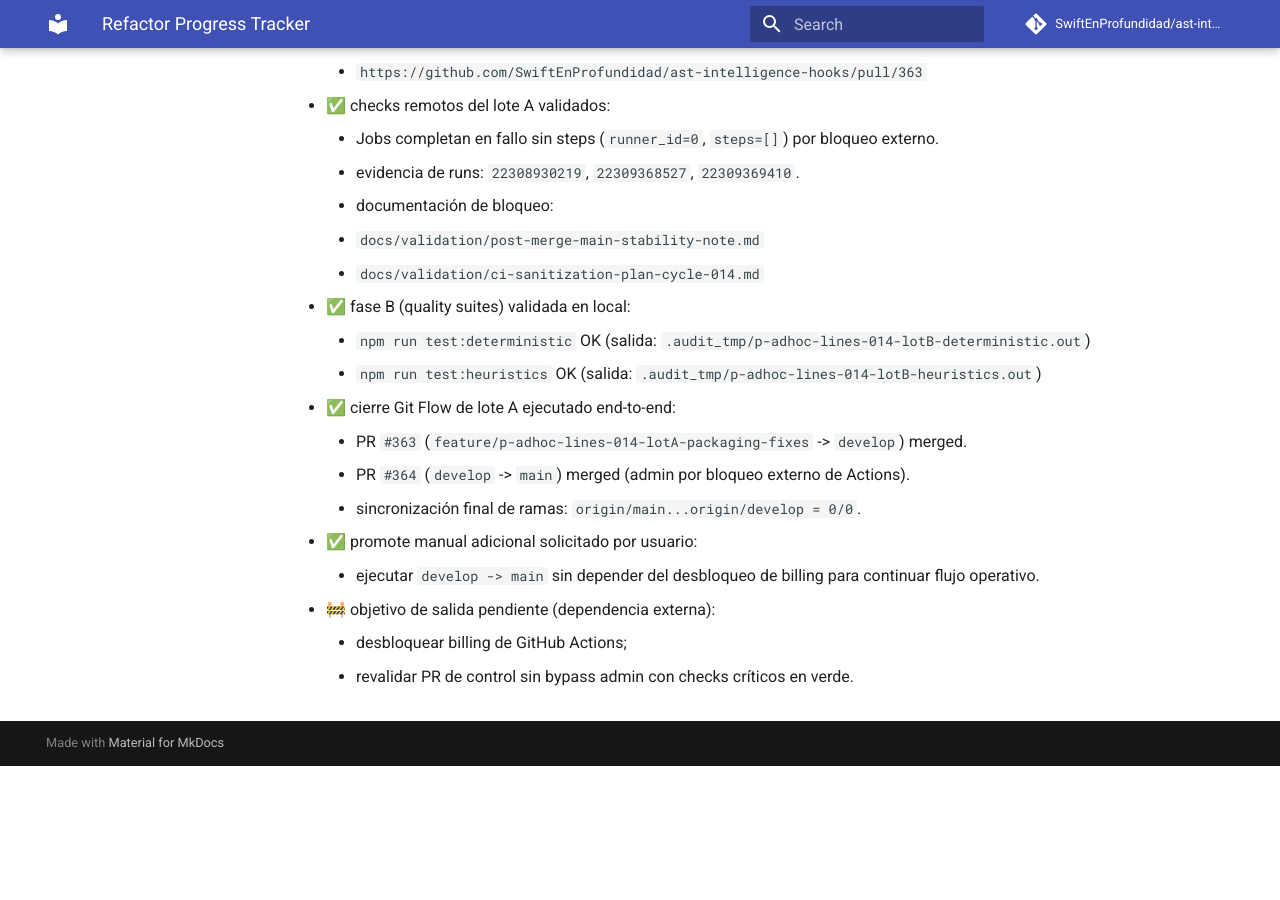
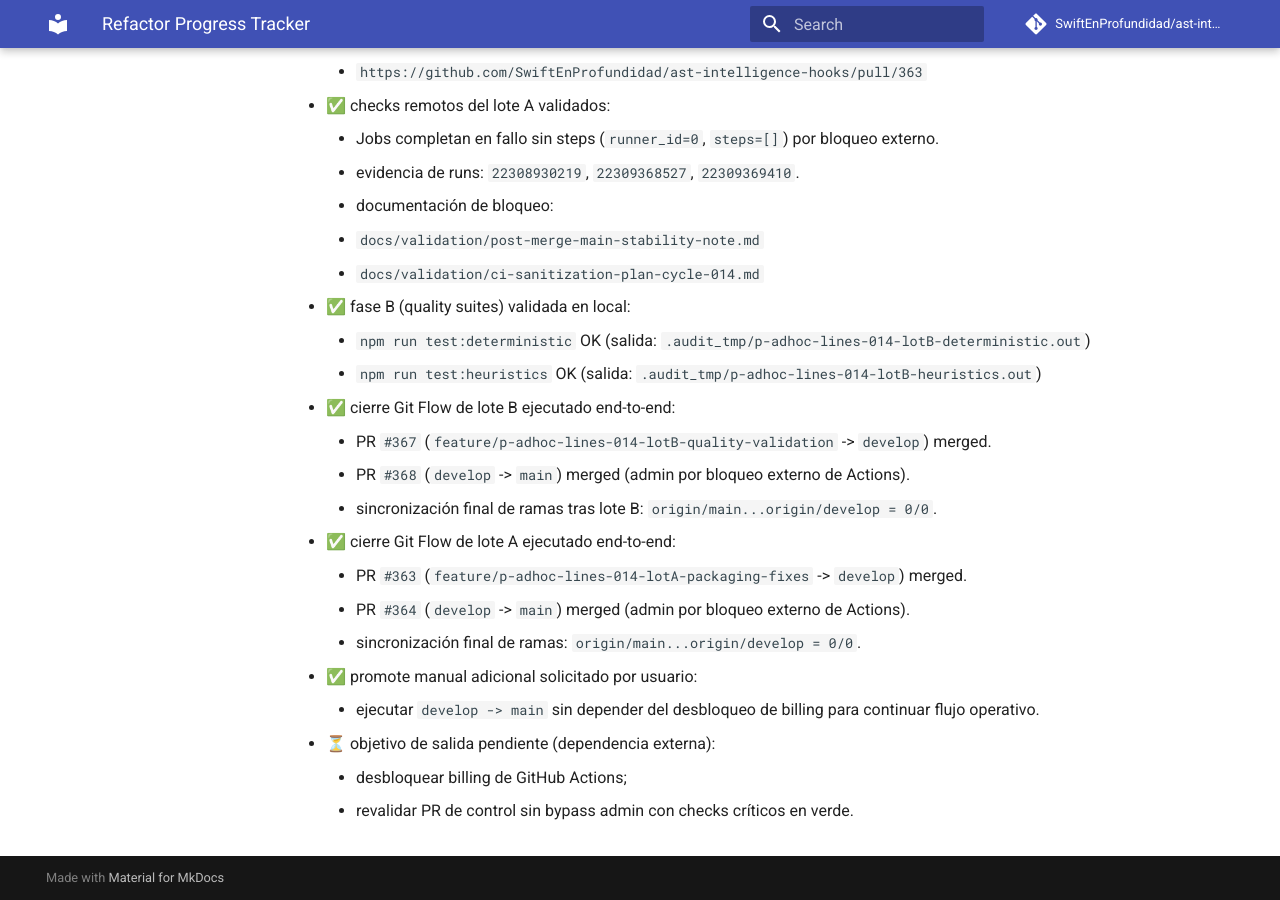
Before and after one commit to SwiftEnProfundidad/ast-intelligence-hooks, an MkDocs documentation site: the page built from docs/REFRACTOR_PROGRESS.md, in a window 1280 px wide and 900 px high, scrolled down 5306 px. Built offline with MkDocs 1.6.1 and Material for MkDocs 9.7.7, drawn with Linux system fonts in a browser that asks for light colours; comment, search, counter and statistics services are not loaded; before the commit the page ends 6072 px from its top, so only the background shows below that; some of the changed text lies outside the part shown.

Commit message:
docs(progress): close lot B gitflow and set cycle 014 phase C next

```diff
--- a/docs/REFRACTOR_PROGRESS.md
+++ b/docs/REFRACTOR_PROGRESS.md
@@ -94,7 +94,7 @@ Estado operativo activo del repositorio.
     - menú `1` refleja severidad y top violaciones con rutas clicables actualizadas
 
 ## Siguiente paso operativo
-- 🚧 Ejecutar revalidación remota de `P-ADHOC-LINES-014` tras desbloqueo de billing en GitHub Actions.
+- 🚧 Ejecutar Fase C de `P-ADHOC-LINES-014` (rule gates por plataforma) con validación local + PR incremental.
 
 ## Backlog global restante
 - ✅ `P-ADHOC-LINES-012` Cierre final del ciclo enterprise:
@@ -156,12 +156,16 @@ Estado operativo activo del repositorio.
   - ✅ fase B (quality suites) validada en local:
     - `npm run test:deterministic` OK (salida: `.audit_tmp/p-adhoc-lines-014-lotB-deterministic.out`)
     - `npm run test:heuristics` OK (salida: `.audit_tmp/p-adhoc-lines-014-lotB-heuristics.out`)
+  - ✅ cierre Git Flow de lote B ejecutado end-to-end:
+    - PR `#367` (`feature/p-adhoc-lines-014-lotB-quality-validation` -> `develop`) merged.
+    - PR `#368` (`develop` -> `main`) merged (admin por bloqueo externo de Actions).
+    - sincronización final de ramas tras lote B: `origin/main...origin/develop = 0/0`.
   - ✅ cierre Git Flow de lote A ejecutado end-to-end:
     - PR `#363` (`feature/p-adhoc-lines-014-lotA-packaging-fixes` -> `develop`) merged.
     - PR `#364` (`develop` -> `main`) merged (admin por bloqueo externo de Actions).
     - sincronización final de ramas: `origin/main...origin/develop = 0/0`.
   - ✅ promote manual adicional solicitado por usuario:
     - ejecutar `develop -> main` sin depender del desbloqueo de billing para continuar flujo operativo.
-  - 🚧 objetivo de salida pendiente (dependencia externa):
+  - ⏳ objetivo de salida pendiente (dependencia externa):
     - desbloquear billing de GitHub Actions;
     - revalidar PR de control sin bypass admin con checks críticos en verde.
```
